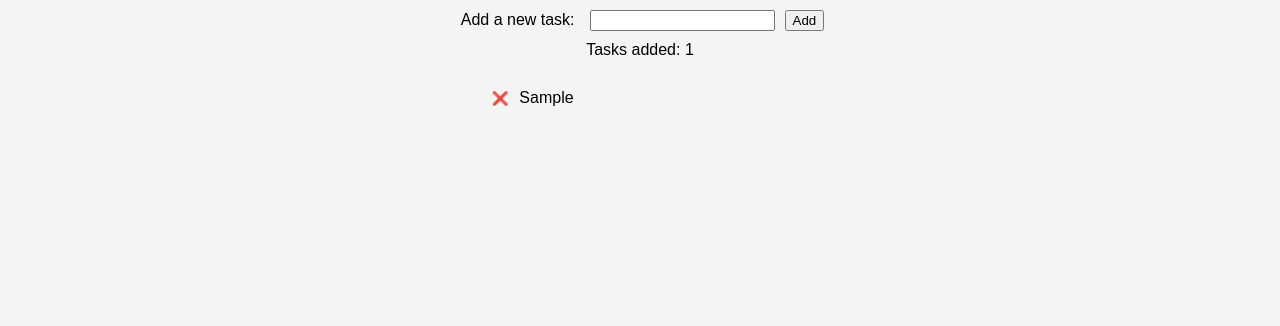
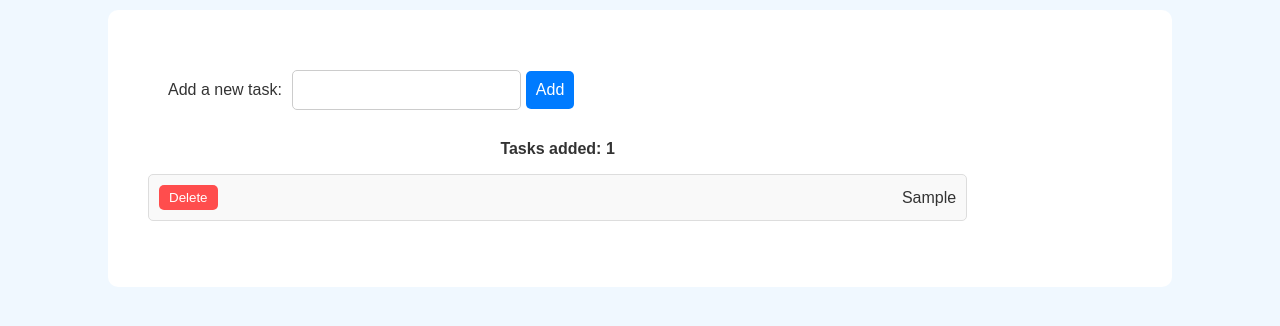
Before and after one commit to NachoCarher/listo, a React (Create React App) app: page / in a window 1280 px wide. Both pictures are taken after typing "Sample" into the empty fields and a click on the input "Add". Shown: the top 326 px of the page. Built offline with nearby package versions, Linux system fonts and the light colour scheme.

Commit message:
Remove unused App.css file and enhance styling in index.css for improved layout and user experience

```diff
--- a/src/App.css
+++ /dev/null
@@ -1,47 +0,0 @@
-body {
-  display: flex;
-  justify-content: center;
-  background-color: #f4f4f4;
-  font-family: sans-serif;
-}
-
-div {
-  display: flex;
-  flex-direction: column;
-}
-
-form {
-  margin: 10px;
-}
-
-form input {
-  margin: 0 5px;
-}
-
-label {
-  padding: 10px;
-}
-
-ul {
-  list-style: none;
-}
-
-li {
-  padding-top: 10px;
-  align-items: center;
-}
-
-li button {
-  margin: 5px;
-  background-color: transparent;
-  border: none;
-}
-
-li button:hover {
-  background-color: rgb(242, 239, 239);
-  cursor: pointer;
-}
-
-span {
-  margin: 0 auto;
-}
--- a/src/App.js
+++ b/src/App.js
@@ -1,5 +1,4 @@
 import { useState, useRef, useEffect, useReducer } from "react";
-import "./App.css";
 
 function TasksList({ tasks, onDelete }) {
   return (
@@ -8,7 +7,7 @@ function TasksList({ tasks, onDelete }) {
         <ul>
           {tasks.map((item, key) => (
             <li key={item.id}>
-              <button onClick={() => onDelete(item)}>❌</button>
+              <button onClick={() => onDelete(item)}>Delete</button>
               {item.task}
             </li>
           ))}
--- a/src/index.css
+++ b/src/index.css
@@ -1,13 +1,87 @@
 body {
+  display: flex;
+  justify-content: center;
+  align-items: center;
+  min-height: 30vh;
+  background-color: #f0f8ff;
+  font-family: "Arial", sans-serif;
+  color: #333;
   margin: 0;
-  font-family: -apple-system, BlinkMacSystemFont, 'Segoe UI', 'Roboto', 'Oxygen',
-    'Ubuntu', 'Cantarell', 'Fira Sans', 'Droid Sans', 'Helvetica Neue',
-    sans-serif;
-  -webkit-font-smoothing: antialiased;
-  -moz-osx-font-smoothing: grayscale;
 }
 
-code {
-  font-family: source-code-pro, Menlo, Monaco, Consolas, 'Courier New',
-    monospace;
+div {
+  margin-top: 10px;
+  display: flex;
+  flex-direction: column;
+  background-color: #ffffff;
+  padding: 20px;
+  border-radius: 10px;
+  width: 80%;
 }
+
+form {
+  margin: 10px;
+  margin-bottom: 20px;
+}
+
+form input[type="text"] {
+  padding: 10px;
+  border: 1px solid #ccc;
+  border-radius: 5px;
+  font-size: 16px;
+}
+
+form input[type="submit"] {
+  margin: 0 5px;
+  padding: 10px;
+  background-color: #007bff;
+  color: white;
+  border: none;
+  border-radius: 5px;
+  font-size: 16px;
+  cursor: pointer;
+}
+
+form input[type="submit"]:hover {
+  background-color: #0056b3;
+}
+
+label {
+  padding: 10px;
+}
+
+ul {
+  list-style: none;
+  padding: 0;
+}
+
+li {
+  display: flex;
+  justify-content: space-between;
+  align-items: center;
+  padding: 10px;
+  margin-bottom: 10px;
+  background-color: #f9f9f9;
+  border: 1px solid #ddd;
+  border-radius: 5px;
+}
+
+li button {
+  background-color: #ff4d4d;
+  color: white;
+  border: none;
+  border-radius: 5px;
+  padding: 5px 10px;
+  cursor: pointer;
+}
+
+li button:hover {
+  background-color: #cc0000;
+}
+
+span {
+  margin: 0 auto;
+  text-align: center;
+  margin-top: 10px;
+  font-weight: bold;
+}
```
